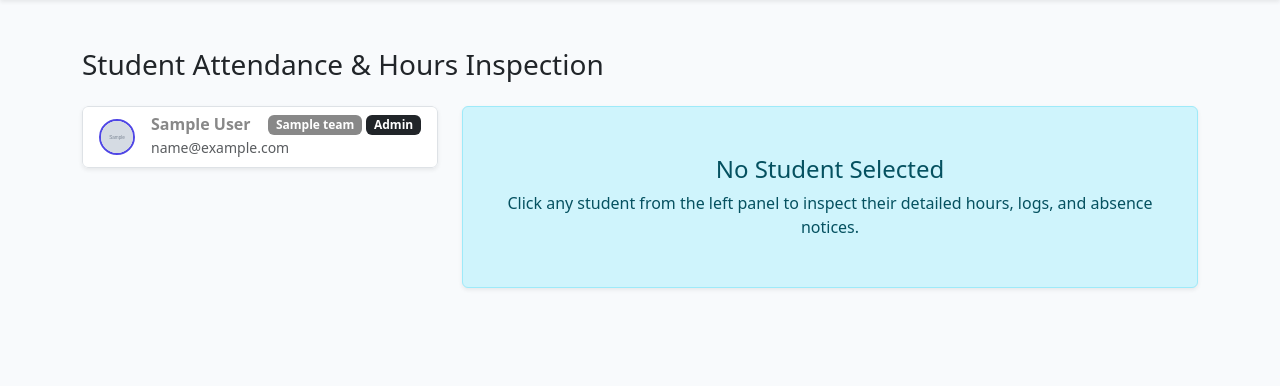
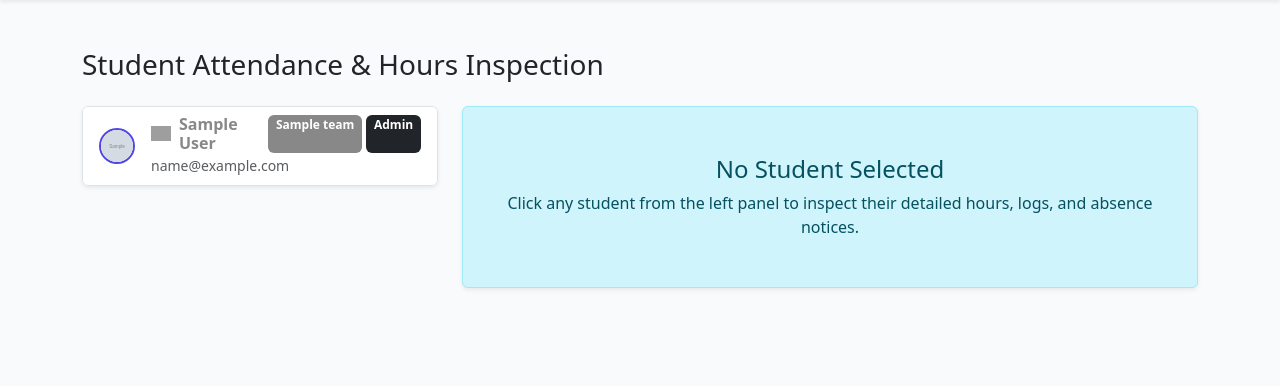
Before and after one commit to gmanandmarbles/attendance-portal, a Flask app: page /mentor/students in a window 1280 px wide; the page is wider, and only the part inside the window is pictured. Shown: the part 126-512 px from the top of that part. Run offline with Flask 3, Linux system fonts and the light colour scheme; the visitor is signed in with stand-in values (Sample User, id 1); tables that the repository leaves empty hold one stand-in row (values such as "Sample post"); grey boxes marked "Sample" are stand-in pictures; grey boxes are pictures that could not be loaded.

Commit message:
Show team logos next to names on mentor screens

```diff
--- a/templates/_team.html
+++ b/templates/_team.html
@@ -1,6 +1,7 @@
 {# Shared bits for showing which team someone is on.
    team_name  - the person's name, in their team's colour (plain text if they have no team)
-   team_badge - a small "Team name" pill, or a grey "No team" pill. Visitors get nothing. #}
+   team_badge - a small "Team name" pill, or a grey "No team" pill. Visitors get nothing.
+   team_logo  - the team's logo (if one was uploaded), sized for use next to a name. #}
 
 {% macro team_name(u, active=False) -%}
 {%- set label = u.name or u.email -%}
@@ -17,3 +18,12 @@
 <span class="badge text-bg-light border text-muted">No team</span>
 {%- endif -%}
 {%- endmacro %}
+
+{% macro team_logo(u, size=20, extra_class='') -%}
+{%- if u.team and u.team.logo_filename -%}
+<img src="{{ url_for('team_logo', team_id=u.team.id) }}?v={{ u.team.logo_filename }}"
+     alt="{{ u.team.name }} logo" title="{{ u.team.name }}"
+     class="team-logo {{ extra_class }}" loading="lazy"
+     style="height: {{ size }}px; width: {{ size }}px; object-fit: contain; flex: 0 0 auto; vertical-align: middle;">
+{%- endif -%}
+{%- endmacro %}
--- a/templates/mentor_absences.html
+++ b/templates/mentor_absences.html
@@ -3,6 +3,7 @@
 {% block title %}Absence Overview{% endblock %}
 
 {% block content %}
+{% from "_team.html" import team_logo %}
 <h2 class="mb-4 fw-bold">📋 Student Absence Tracker</h2>
 
 <div class="row">
@@ -62,7 +63,9 @@
                                              class="rounded-circle me-2" style="width: 32px; height: 32px; object-fit: cover;">
                                         {% endif %}
                                         <div>
-                                            <strong>{{ a.user.name or a.user.email }}</strong><br>
+                                            <strong class="d-inline-flex align-items-center gap-2">
+                                                {{ team_logo(a.user, 18) }}{{ a.user.name or a.user.email }}
+                                            </strong><br>
                                             <small class="text-muted">{{ a.user.email }}</small>
                                         </div>
                                     </div>
--- a/templates/mentor_monitor.html
+++ b/templates/mentor_monitor.html
@@ -1,3 +1,4 @@
+{% from "_team.html" import team_logo %}
 <!DOCTYPE html>
 <html lang="en">
 <head>
@@ -210,7 +211,7 @@
                 </div>
                 <div>
                     <h2 class="student-name">
-                        {{ log.display_name }}
+                        {{ team_logo(log.user, 22) }}{{ log.display_name }}
                         {% if log.user.role in ['mentor', 'admin'] %}<span class="role-badge">{{ log.user.role }}</span>{% endif %}
                         {% if log.user.role == 'visitor' %}<span class="role-badge visitor">visitor</span>{% endif %}
                     </h2>
--- a/templates/mentor_students.html
+++ b/templates/mentor_students.html
@@ -3,7 +3,7 @@
 {% block title %}Student Inspection{% endblock %}
 
 {% block content %}
-{% from "_team.html" import team_name, team_badge %}
+{% from "_team.html" import team_name, team_badge, team_logo %}
 <h3 class="mb-4">Student Attendance & Hours Inspection</h3>
 
 <div class="row">
@@ -20,7 +20,9 @@
                 {% endif %}
                 <div class="flex-grow-1">
                     <div class="d-flex w-100 justify-content-between">
-                        <h6 class="mb-0">{{ team_name(u, active=(selected_user and selected_user.id == u.id)) }}</h6>
+                        <h6 class="mb-0 d-flex align-items-center gap-2">
+                            {{ team_logo(u, 20) }}{{ team_name(u, active=(selected_user and selected_user.id == u.id)) }}
+                        </h6>
                         <span class="d-flex gap-1 flex-shrink-0 ms-1">
                             {{ team_badge(u) }}
                             <small class="badge bg-dark text-capitalize">{{ u.role }}</small>
@@ -42,7 +44,10 @@
                 <img src="/{{ selected_user.photo_url }}" class="avatar-md me-3" style="width: 80px; height: 80px;" alt="Photo">
                 {% endif %}
                 <div>
-                    <h3 class="mb-1">{{ team_name(selected_user) }} <span class="fs-6 align-middle">{{ team_badge(selected_user) }}</span></h3>
+                    <h3 class="mb-1 d-flex align-items-center gap-2 flex-wrap">
+                        {{ team_logo(selected_user, 32) }}{{ team_name(selected_user) }}
+                        <span class="fs-6 align-middle">{{ team_badge(selected_user) }}</span>
+                    </h3>
                     {% if selected_user.role == 'visitor' %}
                     <p class="mb-1 text-muted">Visitor badge (no web access) | Barcode: <code>{{ selected_user.barcode or 'None' }}</code></p>
                     {% else %}
```
